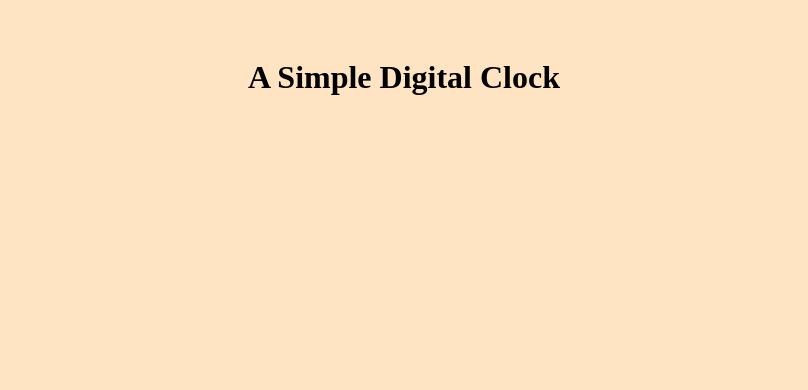
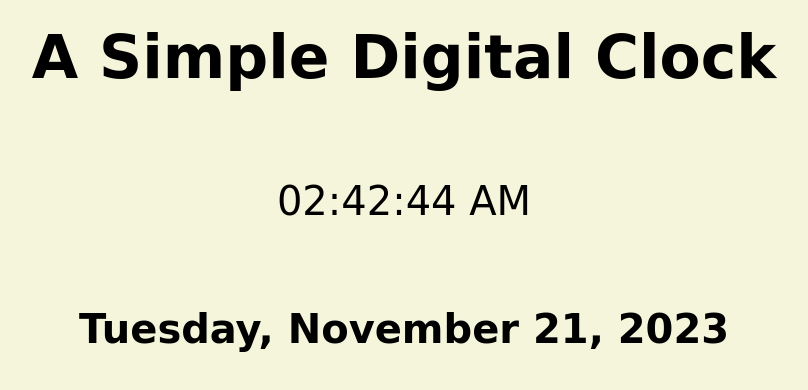
Before and after one commit to nutaniabooks/Task3, a plain HTML site: page index.html in a window 1280 px wide. Shown: the whole page, without its empty margins (236-1044 px from the left). Drawn offline with Linux system fonts and the light colour scheme.

Commit message:
final edit

```diff
--- /dev/null
+++ b/clock.js
@@ -0,0 +1,38 @@
+//Creating a ticking time
+
+//inputting the dates
+const currentDate = new Date();
+
+const dayNames = ['Sunday', 'Monday', 'Tuesday', 'Wednesday', 'Thursday', 'Friday', 'Saturday'];
+const monthNames = ['January', 'February', 'March', 'April', 'May', 'June', 'July', 'August', 'September', 'October', 'November', 'December'];
+
+//the arrays
+const dayOfWeek = dayNames[currentDate.getDay()];
+const month = monthNames[currentDate.getMonth()];
+const day = currentDate.getDate();
+const year = currentDate.getFullYear();
+
+// Create the full date string
+const fullDate = `${dayOfWeek}, ${month} ${day}, ${year}`;
+
+// Outputting the results for the element with the id 'fullDate'
+document.getElementById('fullDate').textContent = fullDate;
+
+// Creating the time
+function clock () {
+const now = new Date();
+
+let hours = now.getHours();
+const ampm = hours >= 12 ? 'PM' : 'AM';
+hours = (hours % 12 || 12).toString().padStart(2, '0');
+
+const minutes = now.getMinutes().toString().padStart(2, '0');
+const seconds = now.getSeconds().toString().padStart(2, '0');
+
+const timeString = `${hours}:${minutes}:${seconds} ${ampm}`;
+
+const clockElement = document.getElementById('clock');
+clockElement.innerHTML = timeString;
+}
+setInterval(clock, 1000);
+clock();
--- a/index.html
+++ b/index.html
@@ -2,13 +2,20 @@
 <html lang="en">
 <head>
     <meta charset="UTF-8">
+    <meta http-equiv="X-UA-Compatible" content="IE=edge">
     <meta name="viewport" content="width=device-width, initial-scale=1.0">
     <link rel="stylesheet" href="style.css">
-    <title>A Simple Digital Clock</title>
+    <title>Digital Clock</title>
 </head>
 <body>
-    <h1>A Simple Digital Clock</h1>
-
-
+    <h1>
+        A Simple Digital Clock
+    </h1>
+    <br>
+    <div class="time" id="clock" ></div>
+    <br>
+    <h1 id="fullDate"></h1>
+    <br>
 </body>
+<script src="clock.js"></script>
 </html>
--- a/style.css
+++ b/style.css
@@ -1,6 +1,35 @@
 *{
-    background-color: bisque;
+    background-color: beige;
+}
+
+body{
+    padding: 3px;
     text-align: center;
-    font-style: sans serf;
-    padding-top: 10px;
+  }
+
+h1 {
+    font-size: 60px;
+    text-align: center;
+    margin: 1px;
+    padding: 10px;
+    font-family:cursive;
 }
+#clock {
+      display: flex;
+      align-items: center;
+      justify-content: center;
+      height: 20vh;
+      margin: 0;
+      font-family:cursive;
+      font-size: 40px;
+}
+
+#fullDate {
+    display: flex;
+      align-items: center;
+      justify-content: center;
+      height: 5vh;
+      margin: 0;
+      font-family:cursive;
+      font-size: 40px;
+}
```
Also changed, not shown: 1 other file.
